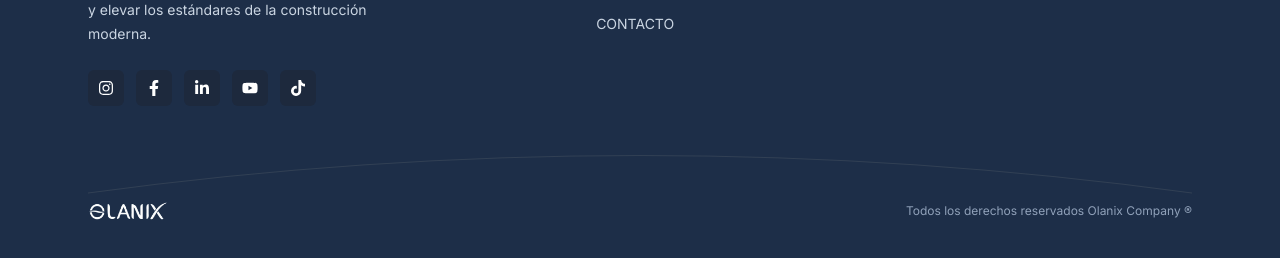
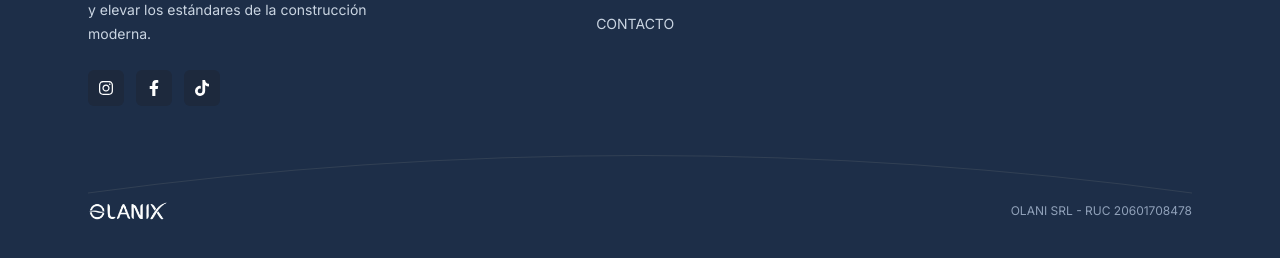
Before and after one commit to Dagnos1998/olanix-webpage, a Next.js app: page / in a window 1280 px wide. Shown: the part 3417-3675 px from the top of the page. Built offline with nearby package versions, Linux system fonts and the light colour scheme.

Commit message:
v4.3 set footer links

```diff
--- a/src/components/Footer.js
+++ b/src/components/Footer.js
@@ -5,6 +5,10 @@ import { ChevronDown } from "lucide-react";
 import Link from "next/link";
 import { useState } from "react";
 import { FaInstagram, FaFacebookF, FaLinkedinIn, FaYoutube, FaTiktok } from "react-icons/fa";
+
+const phone = "51999999999";
+const text = encodeURIComponent("Hola, quisiera informacion.");
+const wa = "https://wa.me/" + phone + "?text=" + text;
 
 function FaqItem({ q, a, isOpen, onToggle }) {
   return (
@@ -138,16 +142,28 @@ export default function Footer() {
               </p>
               <div className="mt-6 flex gap-3">
                 {[
-                  { icon: <FaInstagram size={16} />, label: "Instagram" },
-                  { icon: <FaFacebookF size={16} />, label: "Facebook" },
-                  { icon: <FaLinkedinIn size={16} />, label: "LinkedIn" },
-                  { icon: <FaYoutube size={16} />, label: "YouTube" },
-                  { icon: <FaTiktok size={16} />, label: "TikTok" },
+                  {
+                    icon: <FaInstagram size={16} />,
+                    label: "Instagram",
+                    url: "https://www.instagram.com/olani.srl?igsh=OGV2YjFmeHozY2wx"
+                  },
+                  {
+                    icon: <FaFacebookF size={16} />,
+                    label: "Facebook",
+                    url: "https://www.facebook.com/share/1KWkkEMTnV/?mibextid=wwXIfr"
+                  },
+                  {
+                    icon: <FaTiktok size={16} />,
+                    label: "TikTok",
+                    url: "https://www.tiktok.com/@olanisrl?_r=1&_t=ZS-94JLWIzc7XD"
+                  },
                 ].map((x) => (
                   <a
                     key={x.label}
-                    href="#"
-                    className="h-9 w-9 rounded-md bg-slate-800 flex items-center justify-center hover:bg-slate-700"
+                    href={x.url}
+                    target="_blank"
+                    rel="noopener noreferrer"
+                    className="h-9 w-9 rounded-md bg-slate-800 flex items-center justify-center hover:bg-slate-700 transition"
                     aria-label={x.label}
                   >
                     {x.icon}
@@ -164,7 +180,16 @@ export default function Footer() {
               <ul className="mt-4 space-y-3 text-sm text-slate-300">
                 <li><Link className="hover:text-white" href="/nosotros">NOSOTROS</Link></li>
                 <li><Link className="hover:text-white" href="/productos">PRODUCTOS</Link></li>
-                <li><a className="hover:text-white" href="#contacto">CONTACTO</a></li>
+                <li>
+                  <a
+                    className="hover:text-white"
+                    href={wa}
+                    target="_blank"
+                    rel="noreferrer"
+                  >
+                    CONTACTO
+                  </a>
+                </li>
               </ul>
             </div>
 
@@ -191,7 +216,7 @@ export default function Footer() {
             <div className="pt-10 flex flex-col gap-6 md:flex-row md:items-center md:justify-between">
               <Image src="/resources/LogoPiePagina.png" alt="Olanix" width={80} height={28} />
               <div className="text-xs text-slate-400">
-                Todos los derechos reservados Olanix Company ®
+                OLANI SRL - RUC 20601708478
               </div>
             </div>
           </div>
```
